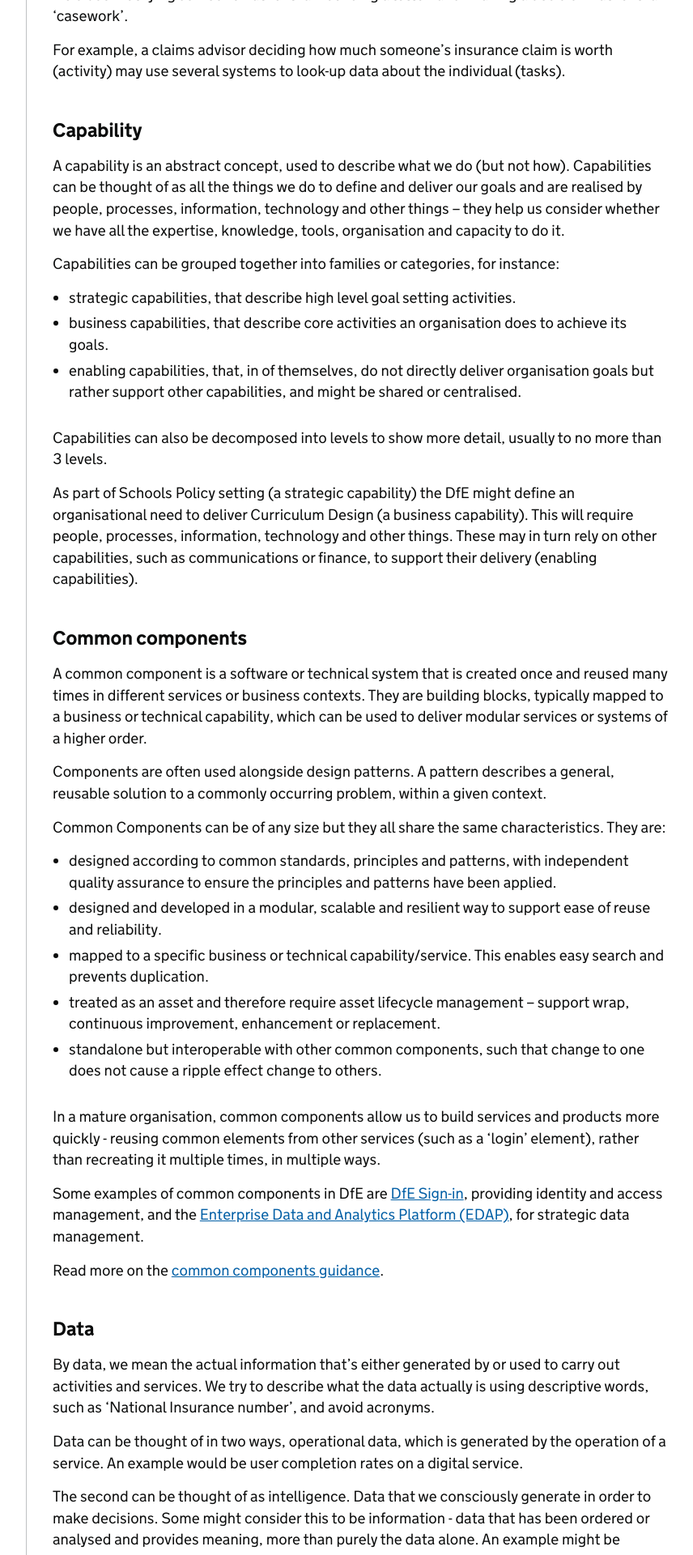
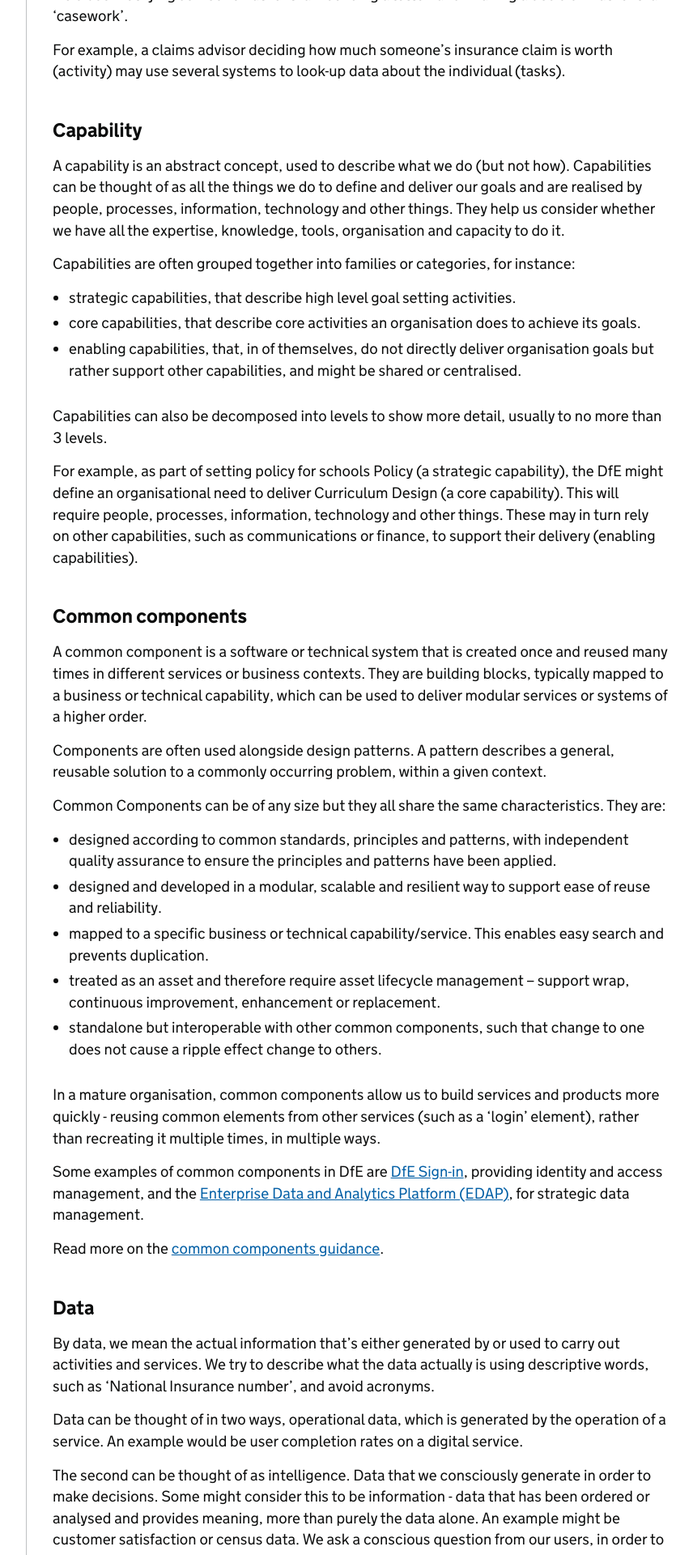
Before and after one commit to DFE-Digital/architecture, a Jekyll site: the page built from standards/common-definitions.md, in a window 1280 px wide. Shown: the part 2522-4442 px from the top of the page at 81% size, without its empty margins (298-1154 px from the left). Built offline with Jekyll 4.4.1, drawn with Linux system fonts in a browser that asks for light colours; our own code applies the rules of GitHub Pages for plain Markdown files.

Commit message:
Wording tweaks to common-definitions.md

```diff
--- a/standards/common-definitions.md
+++ b/standards/common-definitions.md
@@ -78,16 +78,16 @@ For example, a claims advisor deciding how much someone’s insurance claim is w
 <a name="capability"></a>
 ### Capability ###
 
-A capability is an abstract concept, used to describe what we do (but not how). Capabilities can be thought of as all the things we do to define and deliver our goals and are realised by people, processes, information, technology and other things – they help us consider whether we have all the expertise, knowledge, tools, organisation and capacity to do it.
+A capability is an abstract concept, used to describe what we do (but not how). Capabilities can be thought of as all the things we do to define and deliver our goals and are realised by people, processes, information, technology and other things. They help us consider whether we have all the expertise, knowledge, tools, organisation and capacity to do it.
 
-Capabilities can be grouped together into families or categories, for instance:
+Capabilities are often grouped together into families or categories, for instance:
 - strategic capabilities, that describe high level goal setting activities.
-- business capabilities, that describe core activities an organisation does to achieve its goals.
+- core capabilities, that describe core activities an organisation does to achieve its goals.
 - enabling capabilities, that, in of themselves, do not directly deliver organisation goals but rather support other capabilities, and might be shared or centralised.
 
 Capabilities can also be decomposed into levels to show more detail, usually to no more than 3 levels.
 
-As part of Schools Policy setting (a strategic capability) the DfE might define an organisational need to deliver Curriculum Design (a business capability). This will require people, processes, information, technology and other things. These may in turn rely on other capabilities, such as communications or finance, to support their delivery (enabling capabilities).
+For example, as part of setting policy for schools Policy (a strategic capability), the DfE might define an organisational need to deliver Curriculum Design (a core capability). This will require people, processes, information, technology and other things. These may in turn rely on other capabilities, such as communications or finance, to support their delivery (enabling capabilities).
 
 
 <a name="common-components"></a>
```
